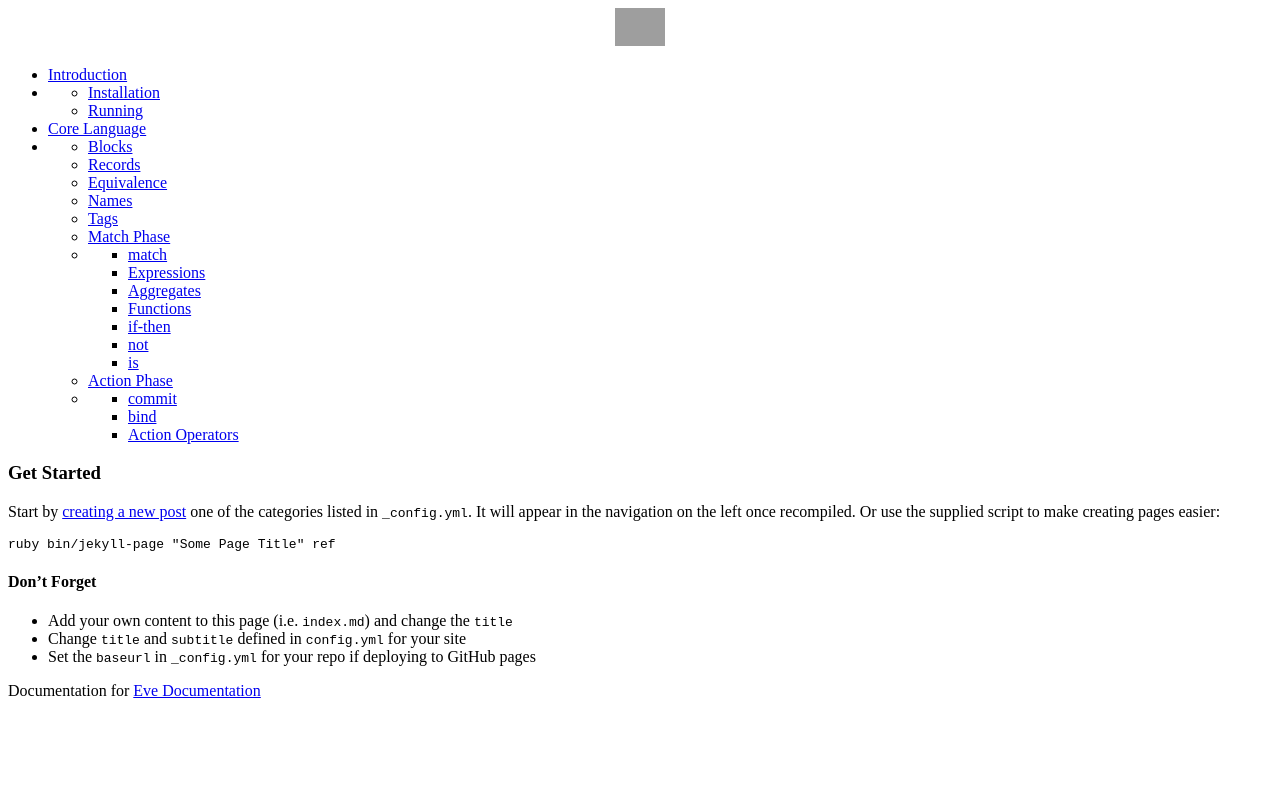
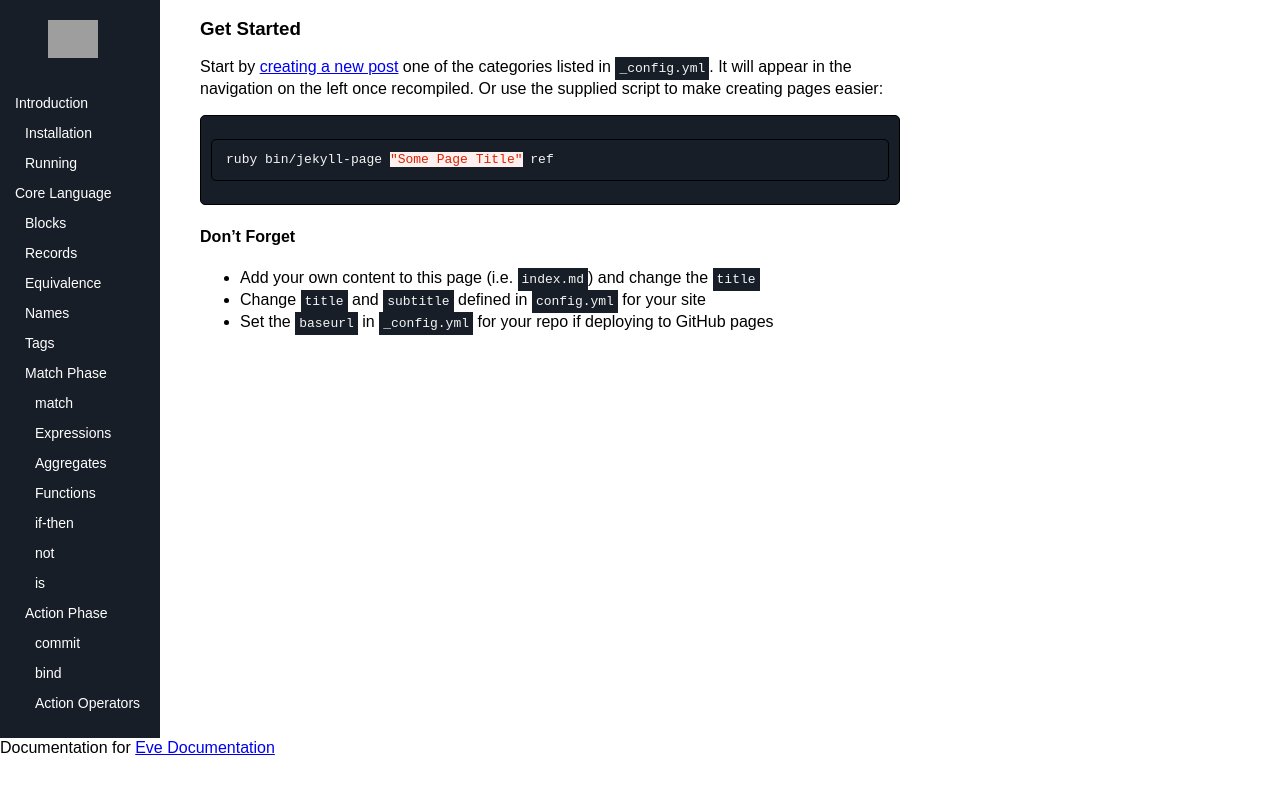
Before and after one commit to witheve/docs, a Jekyll site: the page built from index.md, in a window 1280 px wide. Shown: the top 794 px of the page. Built offline with Jekyll 4.4.1, drawn with Linux system fonts in a browser that asks for light colours; grey boxes are pictures that could not be loaded.

Commit message:
forgot protocol

```diff
--- a/_layouts/default.html
+++ b/_layouts/default.html
@@ -4,8 +4,8 @@
         <meta charset="utf-8">
         <meta http-equiv="X-UA-Compatible" content="IE=edge,chrome=1">
         <meta name="viewport" content="width=device-width">
-        <link rel="stylesheet" href="witheve.github.io/docs/css/syntax.css">
-        <link rel="stylesheet" href="witheve.github.io/docs/css/main.css">
+        <link rel="stylesheet" href="https://witheve.github.io/docs/css/syntax.css">
+        <link rel="stylesheet" href="https://witheve.github.io/docs/css/main.css">
         <title>{{ site.title }}{% if page.title %} : {{ page.title }}{% endif %}</title>
         <meta name="description" content="{{ site.subtitle }}">
     </head>
```
